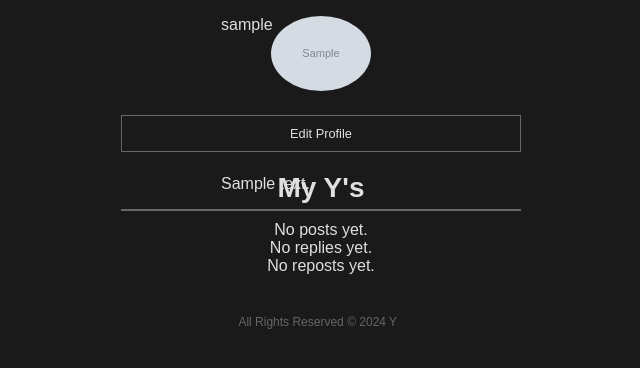
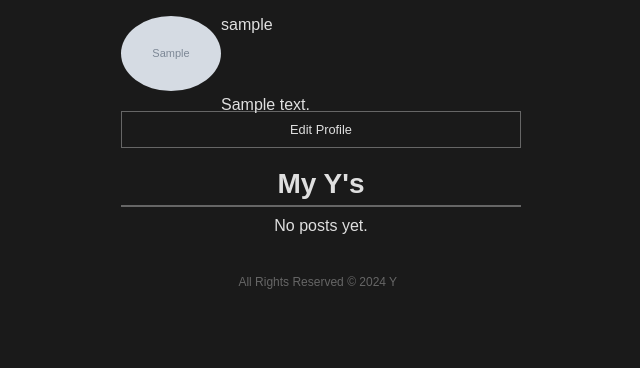
Before and after one commit to tylerbui/project3, a Django app: page /profile/ in a window 1280 px wide. Shown: the part 54-422 px from the top of the page, without its empty margins (319-959 px from the left). Run offline with Django 4.2, Linux system fonts and the light colour scheme; a user stored in the database is signed in; tables that the repository leaves empty hold one stand-in row (values such as "Sample post"); grey boxes marked "Sample" are stand-in pictures.

Commit message:
updates profile.html

```diff
--- a/main_app/templates/profile.html
+++ b/main_app/templates/profile.html
@@ -1,45 +1,42 @@
 {% extends 'base.html' %}
 {% block content %}
 
-<div class="profile-container">
-    <div class="profile-header">
-        <div class="profile-username">{{ user.username }}</div>
-        <div class="profile-image">
+<span class="profile-container">
+    <span class="profile-user-info">
+        <span class="profile-username">{{ user.username }}</span>
         <img class="profilepage-profile-photo" src="{{ profile.profile_picture }}" alt="profile picture" border="0">
-        </div>
-        <div class="profile-bio">{{ profile.bio }}</div>
+        <span class="profile-bio">{{ profile.bio }}</span>
+    </span>
     <button class="edit-profile">Edit Profile</button>
-    </div>
+</span>
 <div class="content">
     <h2>My Y's</h2>
 </div>
-    <div class="#">
-        {% if posts %}
-        <span class="user-post">
-            {% include 'index.html' %}
-        </span>
+
+{% if posts_with_time %}
+<div class="post-container">
+    {% for post, time_since in posts_with_time %}
+    <div class="post">
+        <div class="user-info">
+            <img class="post-profile-photo" src="{{ profile.profile_picture }}" alt="profile picture" border="0">
+            <p class="username">{{ profile.user.username }}</p>
+            <p class="post-time">{{ time_since }}</p>
+        </div>
+        <div class="post-text">{{ post.text_content }}</div>
+        <img class="post-image" src="{{ post.post_photo }}" alt="" border="0">
+        <div class="post-interactions">
+            <button type="submit"><i class="fa-regular fa-heart"></i></button>
+            <button type="submit"><i class="fa-regular fa-comment"></i></button>
+            <button type="submit"><i class="fa-regular fa-paper-plane"></i></button>
+            <div class="comment-info">
+                    <p>10 re-ys</p>
+            </div>
+    </div>
+    </div>
+    {% endfor %}
+</div>
 {% else %}
 <p class="no-post">No posts yet.</p>
 {% endif %}
-    </div>
-    <div class="#">
-        {% if reply %}
-        <span class="user-reply">
-            {% include 'reply.html' %}
-        </span>
-        {% else %}
-        <p class="no-reply">No replies yet.</p>
-        {% endif %}
-    </div>
-    <div class="#">
-        {% if repost %}
-        <span class="user-repost">
-            {% include 'repost.html' %}
-        </span>
-        {% else %}
-        <p class="no-repost">No reposts yet.</p>
-        {% endif %}
-    </div>
-</div>
 
 {% endblock %}
```
Lines whose indentation alone changed are shown as unchanged.
